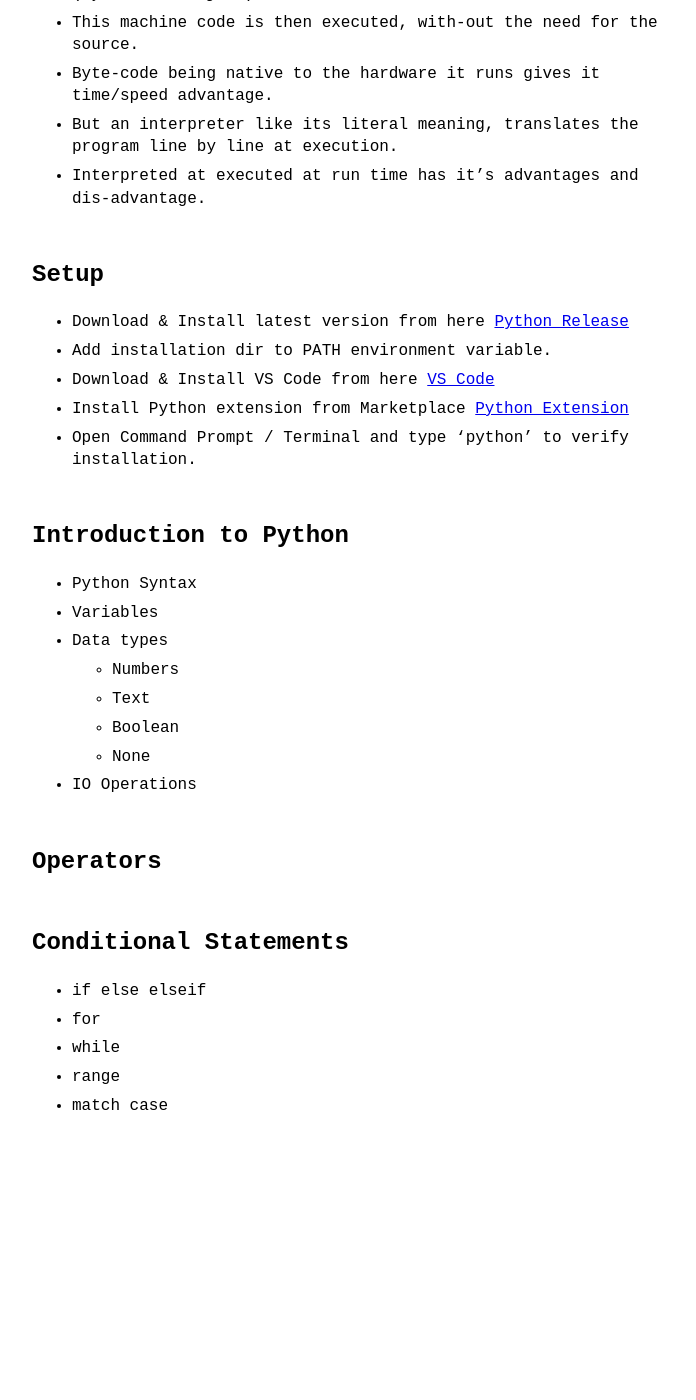
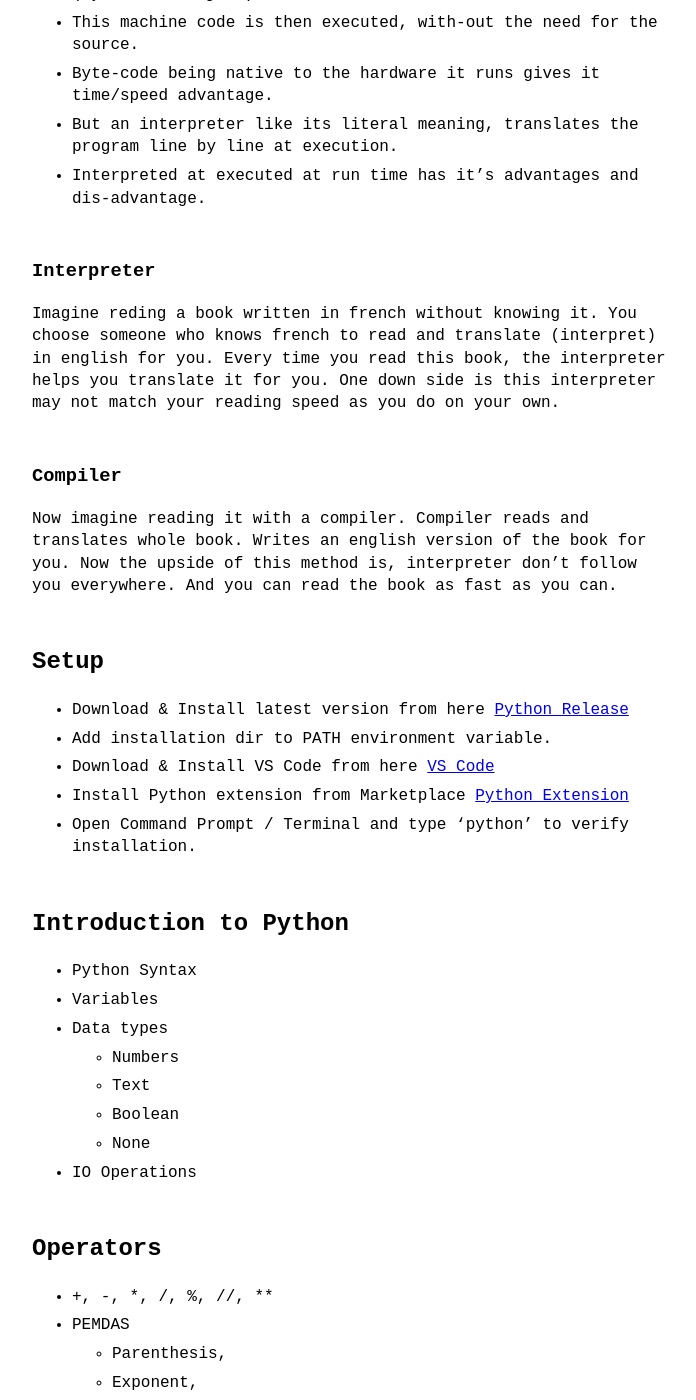
Before and after one commit to VallarasuS/Vallarasu.in, a Jekyll site: the page built from docs/_posts/2025-11-18-python-notes.md, in a window 1280 px wide and 1400 px high, scrolled down 809 px. Shown: the whole window, without its empty margins (288-984 px from the left). Built offline with Jekyll 4.4.1, drawn with Linux system fonts in a browser that asks for light colours; before the commit the page ends 2006 px from its top, so only the background shows below that; some of the changed text lies outside the part shown.

Commit message:
Update 2025-11-18-python-notes.md

```diff
--- a/docs/_posts/2025-11-18-python-notes.md
+++ b/docs/_posts/2025-11-18-python-notes.md
@@ -16,6 +16,21 @@ category: Python
 - Byte-code being native to the hardware it runs gives it time/speed advantage.
 - But an interpreter like its literal meaning, translates the program line by line at execution.
 - Interpreted at executed at run time has it's advantages and dis-advantage.
+
+### Interpreter
+
+Imagine reding a book written in french without knowing it.
+You choose someone who knows french to read and translate (interpret) in english for you.
+Every time you read this book, the interpreter helps you translate it for you.
+One down side is this interpreter may not match your reading speed as you do on your own.
+
+### Compiler
+
+Now imagine reading it with a compiler.
+Compiler reads and translates whole book.
+Writes an english version of the book for you.
+Now the upside of this method is, interpreter don't follow you everywhere.
+And you can read the book as fast as you can.
 
 ## Setup
 
@@ -37,6 +52,14 @@ category: Python
 - IO Operations
 
 ## Operators
+- +, -, *, /, %, //, **
+- PEMDAS
+    - Parenthesis,
+    - Exponent,
+    - Multiplication,
+    - Division,
+    - Addition,
+    - Subtraction
 
 ## Conditional Statements
 
```
